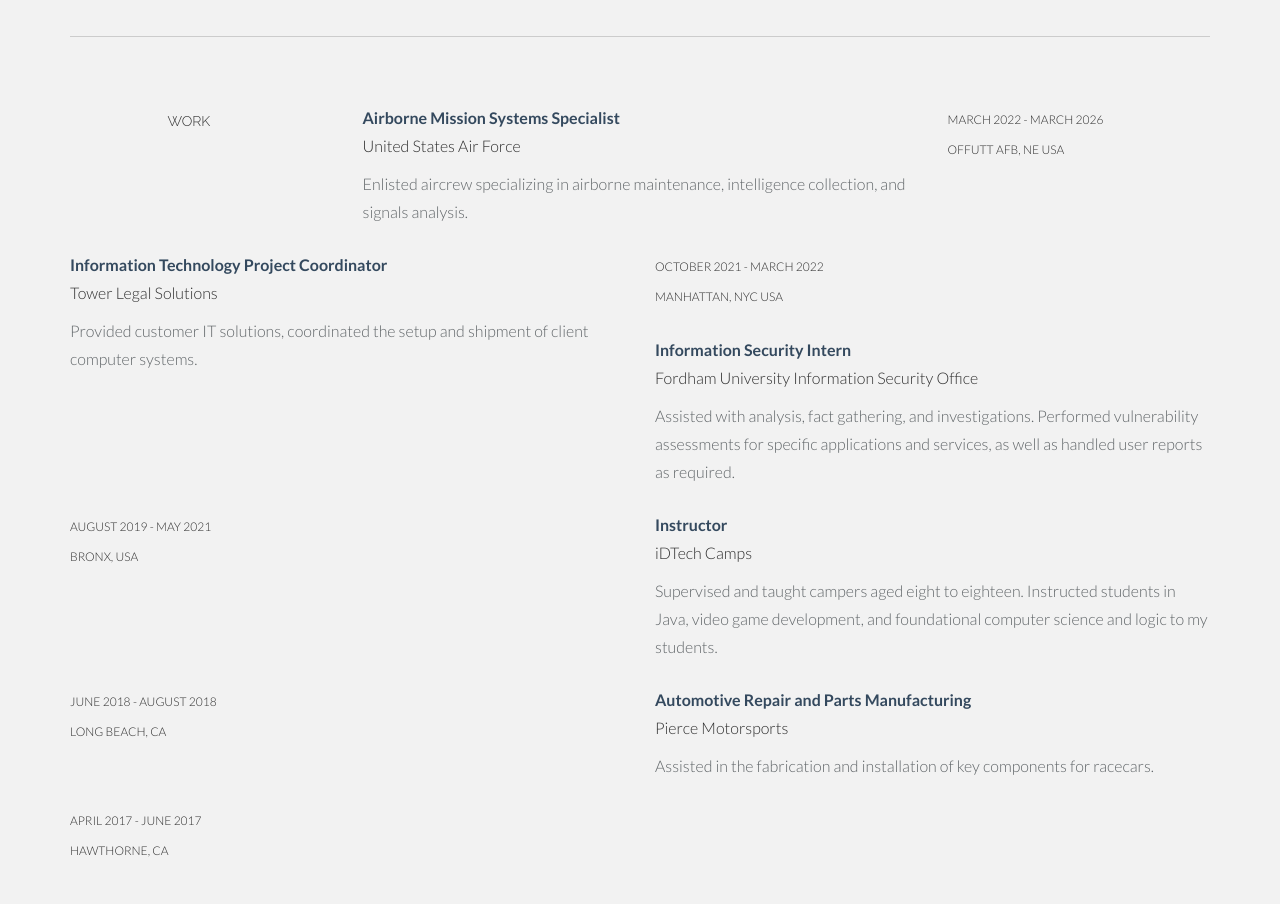
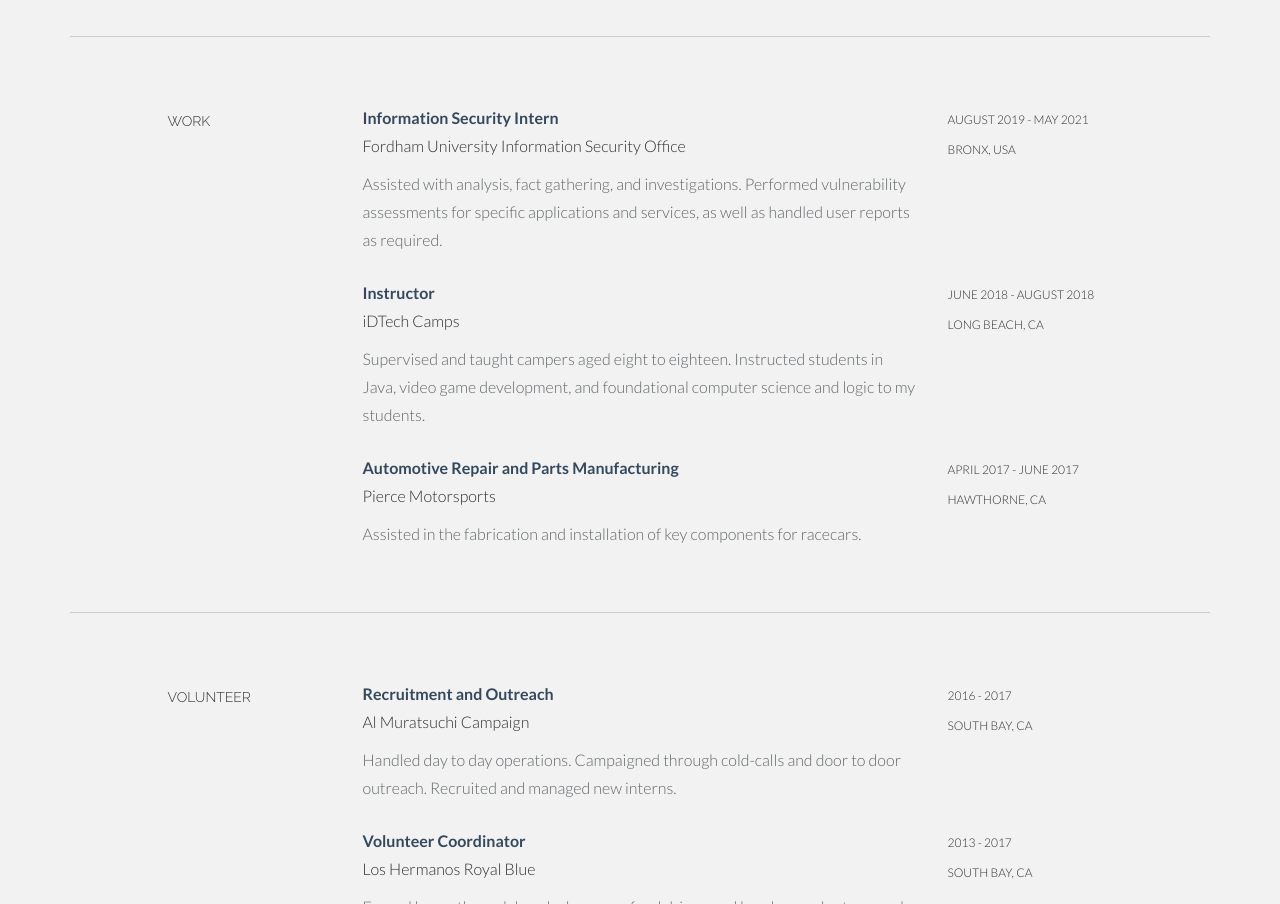
Before and after one commit to brandinobakerino/brandinobakerino, a plain HTML site: page index.html in a window 1280 px wide. Shown: the part 1000-1904 px from the top of the page. Drawn offline with Linux system fonts and the light colour scheme.

Commit message:
Add files via upload

```diff
--- a/index.html
+++ b/index.html
@@ -100,28 +100,6 @@
 
 				<div class="col-lg-2 col-lg-offset-1">
 					<h5>WORK</h5>
-				</div>
-
-				<div class="col-lg-6">
-					<p class="tight"><t>Airborne Mission Systems Specialist </t><br/>
-						United States Air Force <br/>
-					</p>
-					<p><more>Enlisted aircrew specializing in airborne maintenance, intelligence collection, and signals analysis.</more></p>
-				</div>
-				<div class="col-lg-3">
-					<p><sm>MARCH 2022 - MARCH 2026 <br />
-					OFFUTT AFB, NE USA</sm></p>
-				</div>
-
-				<div class="col-lg-6">
-					<p class="tight"><t>Information Technology Project Coordinator </t><br/>
-						Tower Legal Solutions <br/>
-					</p>
-					<p><more>Provided customer IT solutions, coordinated the setup and shipment of client computer systems.</more></p>
-				</div>
-				<div class="col-lg-3">
-					<p><sm>OCTOBER 2021 - MARCH 2022 <br />
-					MANHATTAN, NYC USA</sm></p>
 				</div>
 
 				<div class="col-lg-6">
```
